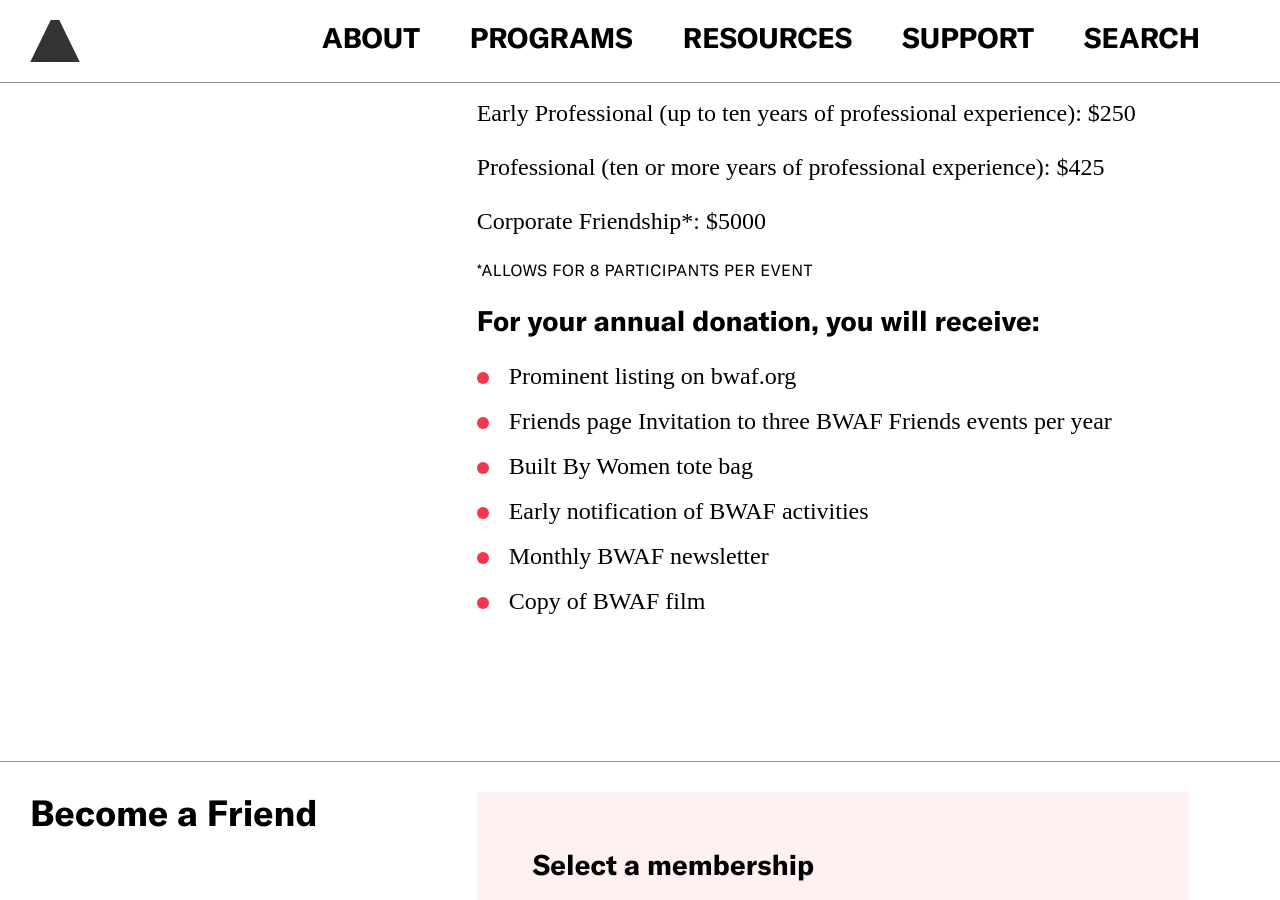
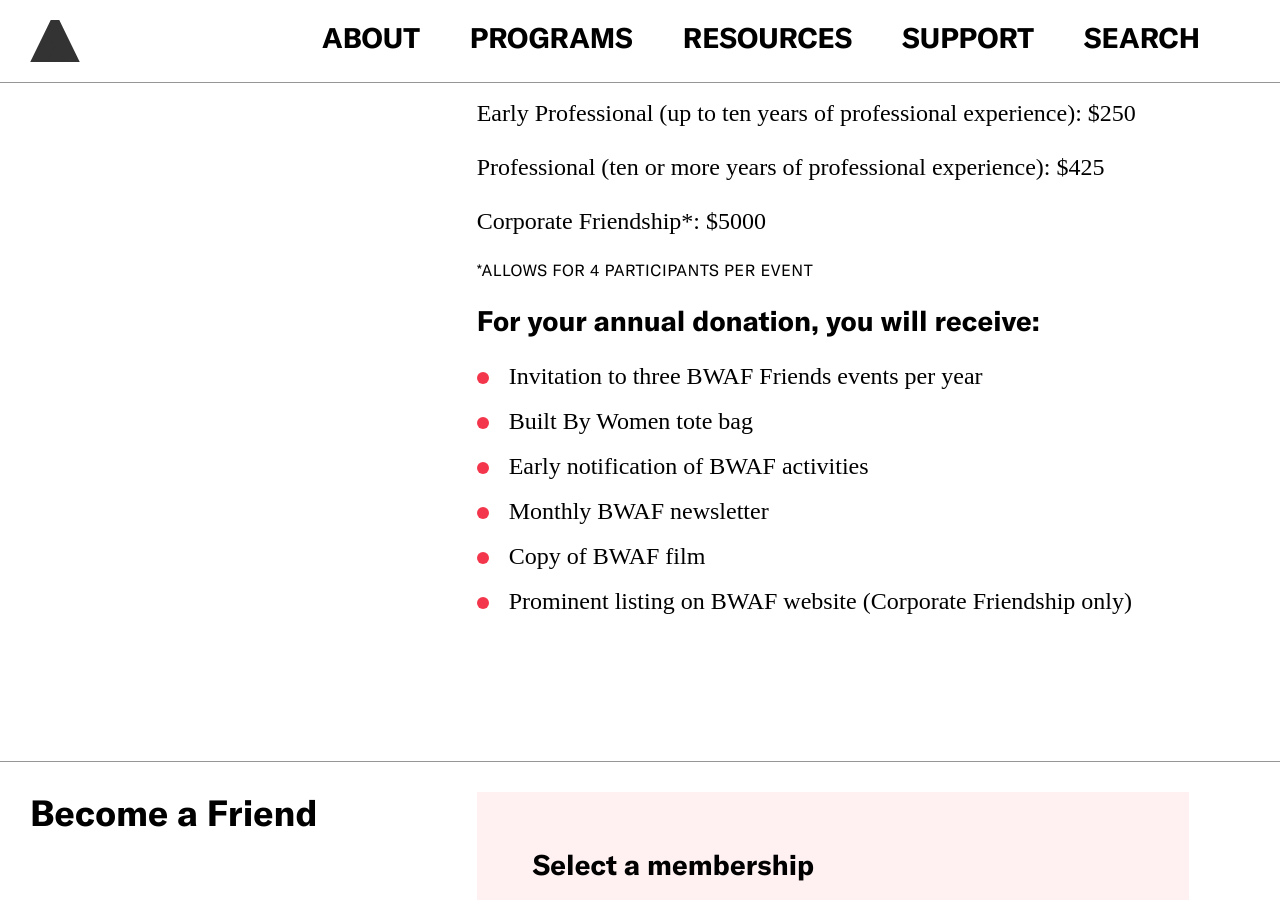
Before and after one commit to jengalas/bwaf-bbw, a Jekyll site: the page built from _programs/friends.md, in a window 1280 px wide and 900 px high, scrolled down 1253 px. Built offline with Jekyll 4.4.1, drawn with Linux system fonts in a browser that asks for light colours; some web fonts are replaced; grey boxes are pictures that could not be loaded.

Commit message:
Update from Forestry.io Chun Schlesinger-Fried updated _programs/friends.md

```diff
--- a/_programs/friends.md
+++ b/_programs/friends.md
@@ -31,15 +31,15 @@
 
     Corporate Friendship*: $5000
 
-    ###### *Allows for 8 participants per event
+    ###### *Allows for 4 participants per event
 
     ## **For your annual donation, you will receive:**
 
-    * Prominent listing on bwaf.org
-    * Friends page Invitation to three BWAF Friends events per year
+    * Invitation to three BWAF Friends events per year
     * Built By Women tote bag
     * Early notification of BWAF activities
     * Monthly BWAF newsletter
     * Copy of BWAF film
+    * Prominent listing on BWAF website (Corporate Friendship only)
 
 ---
```
